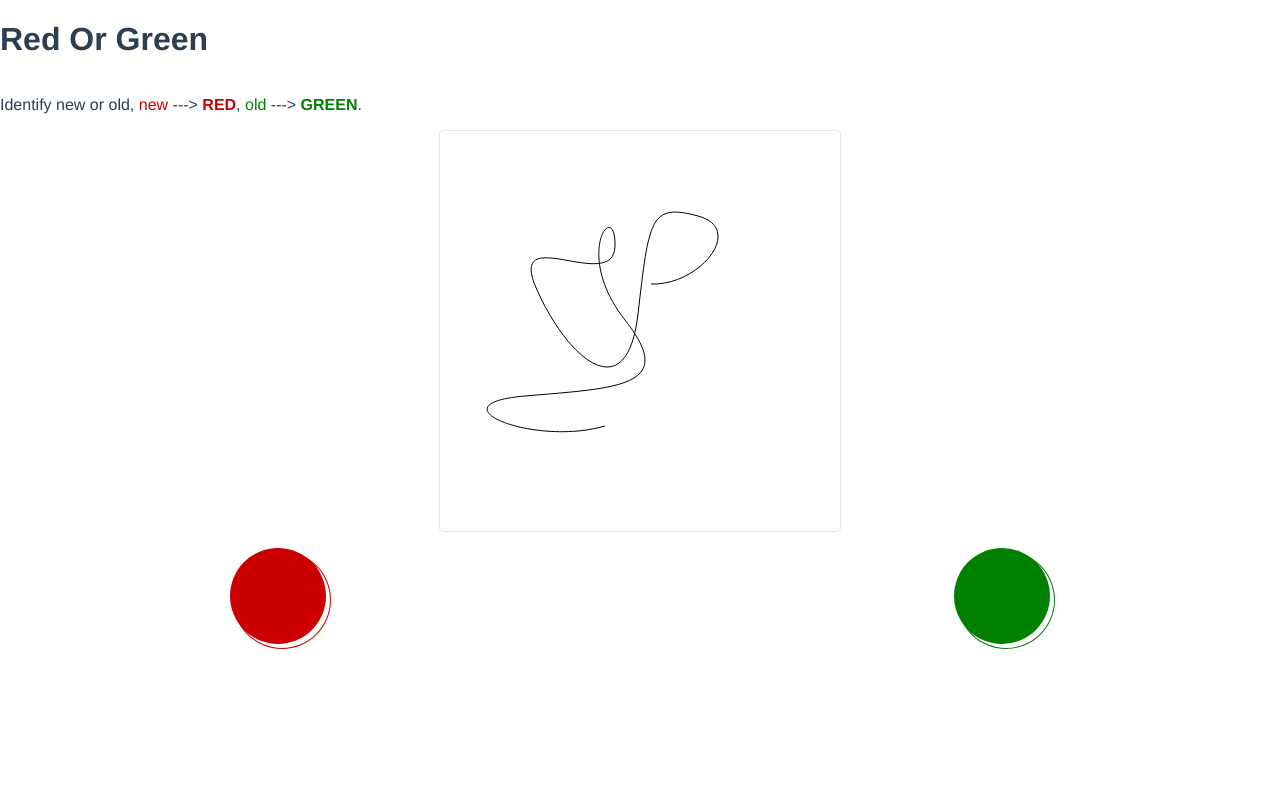
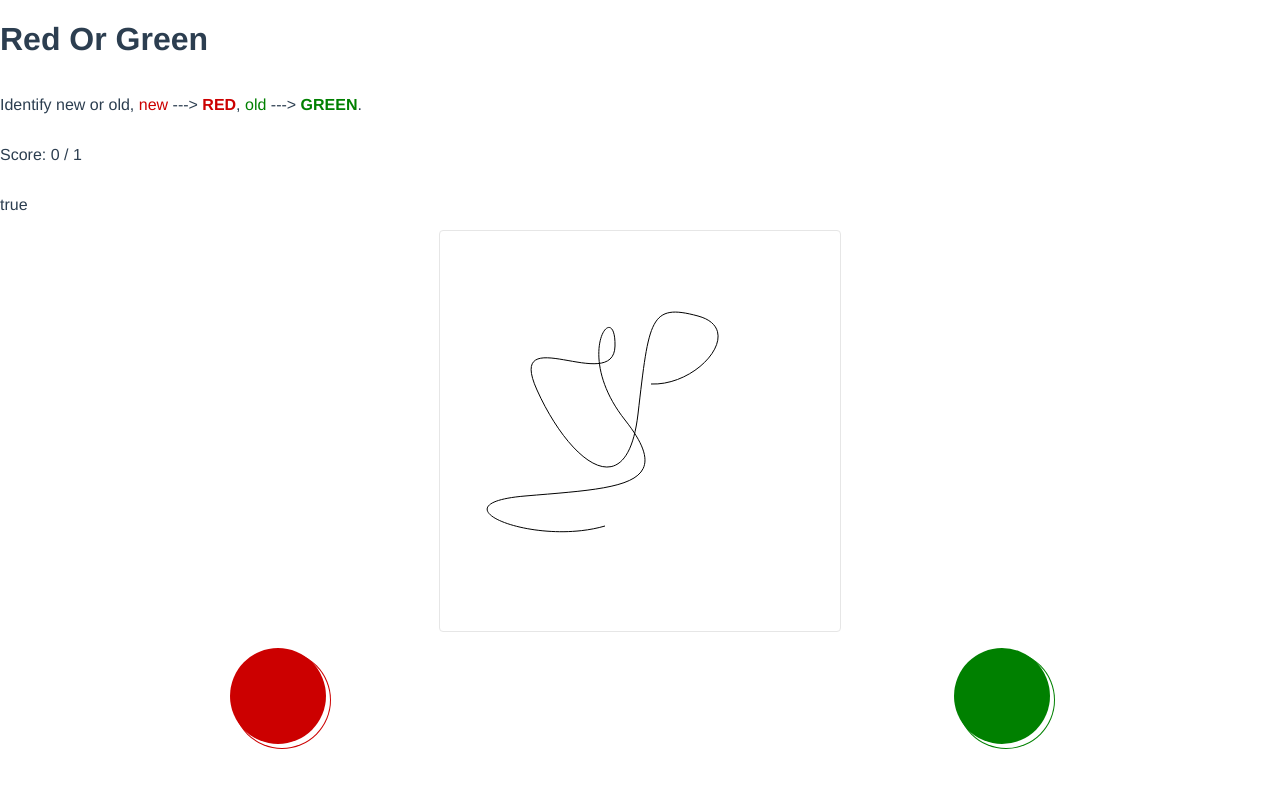
Before and after one commit to flying-musk/red-or-green, a Vue app: page / in a window 1280 px wide. Shown: the top 788 px of the page. Built offline with nearby package versions, Linux system fonts and the light colour scheme.

Commit message:
[red-or-green] Handle user response and update new tag of items.

```diff
--- a/src/components/RedOrGreen.vue
+++ b/src/components/RedOrGreen.vue
@@ -6,6 +6,8 @@
       <b class="title-red">RED</b>, <span class="title-green">old</span> --->
       <b class="title-green">GREEN</b>.
     </p>
+    <p>Score: {{ currentScore }} / {{ items.length }}</p>
+    <p>{{ items[0].new }}</p>
     <div class="r-main" :data-error="error">
       <svg class="svg" fill="none" stroke="black">
         <path :d="currentValue" />
@@ -13,8 +15,16 @@
     </div>
     <div class="r-space"></div>
     <div class="r-buttons">
-      <div class="buttons-button" data-color="red" @click="buttonClick"></div>
-      <div class="buttons-button" data-color="green" @click="buttonClick"></div>
+      <div
+        class="buttons-button"
+        data-color="red"
+        @click="buttonClick(true)"
+      ></div>
+      <div
+        class="buttons-button"
+        data-color="green"
+        @click="buttonClick(false)"
+      ></div>
     </div>
   </div>
 </template>
@@ -27,6 +37,7 @@ export default {
     return {
       newItemFlag: Math.random(),
       items: [],
+      currentScore: 0,
       currentType: '',
       currentValue: '',
       error: false,
@@ -45,13 +56,16 @@ export default {
     },
   },
   methods: {
-    errorClick() {
-      this.error = true;
-      setTimeout(() => {
-        this.error = false;
-      }, 360);
-    },
-    buttonClick() {
+    buttonClick(userResponse) {
+      if (userResponse !== this.items[0].new) {
+        this.error = true;
+        setTimeout(() => {
+          this.error = false;
+        }, 360);
+      } else {
+        this.currentScore++;
+      }
+      this.items[0].new = false;
       this.newItemFlag = Math.random();
     },
   },
```
